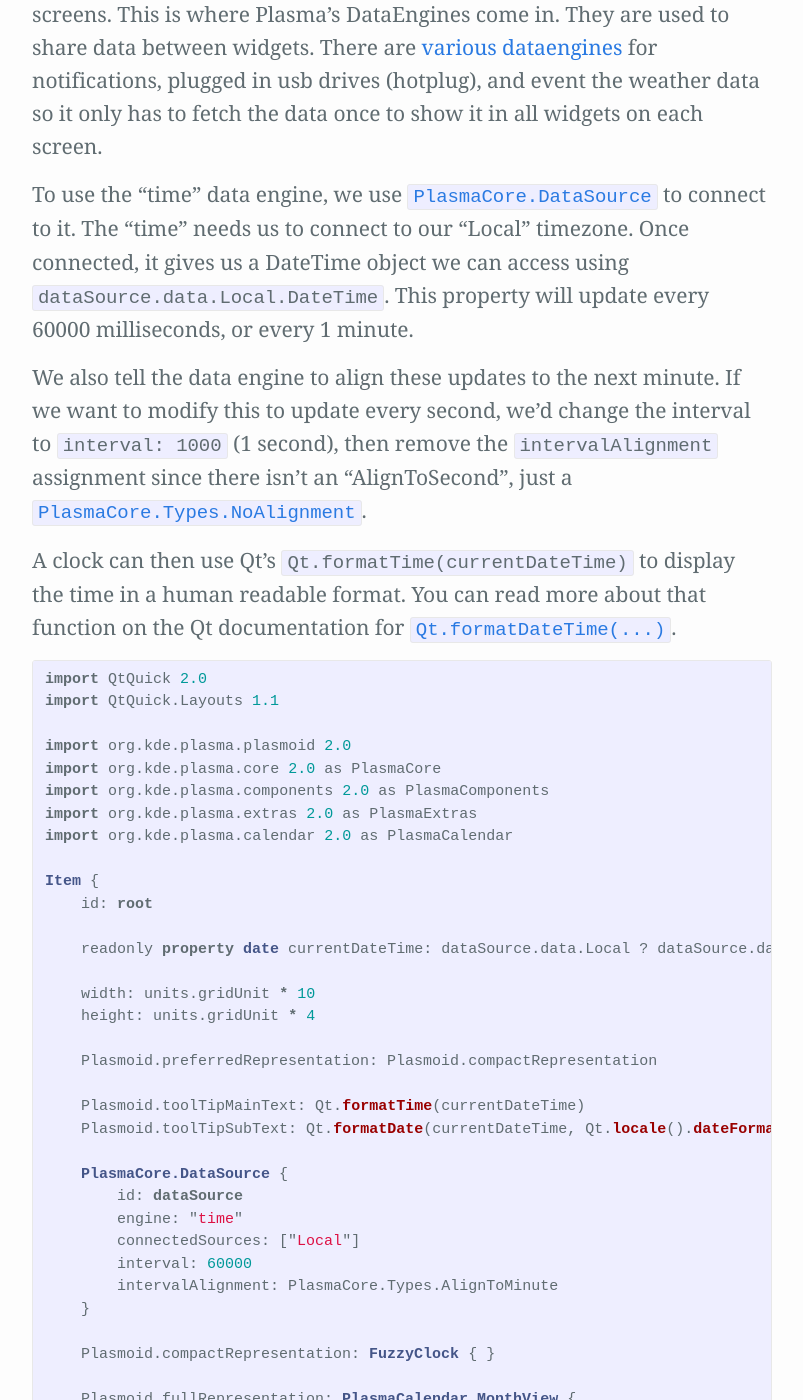
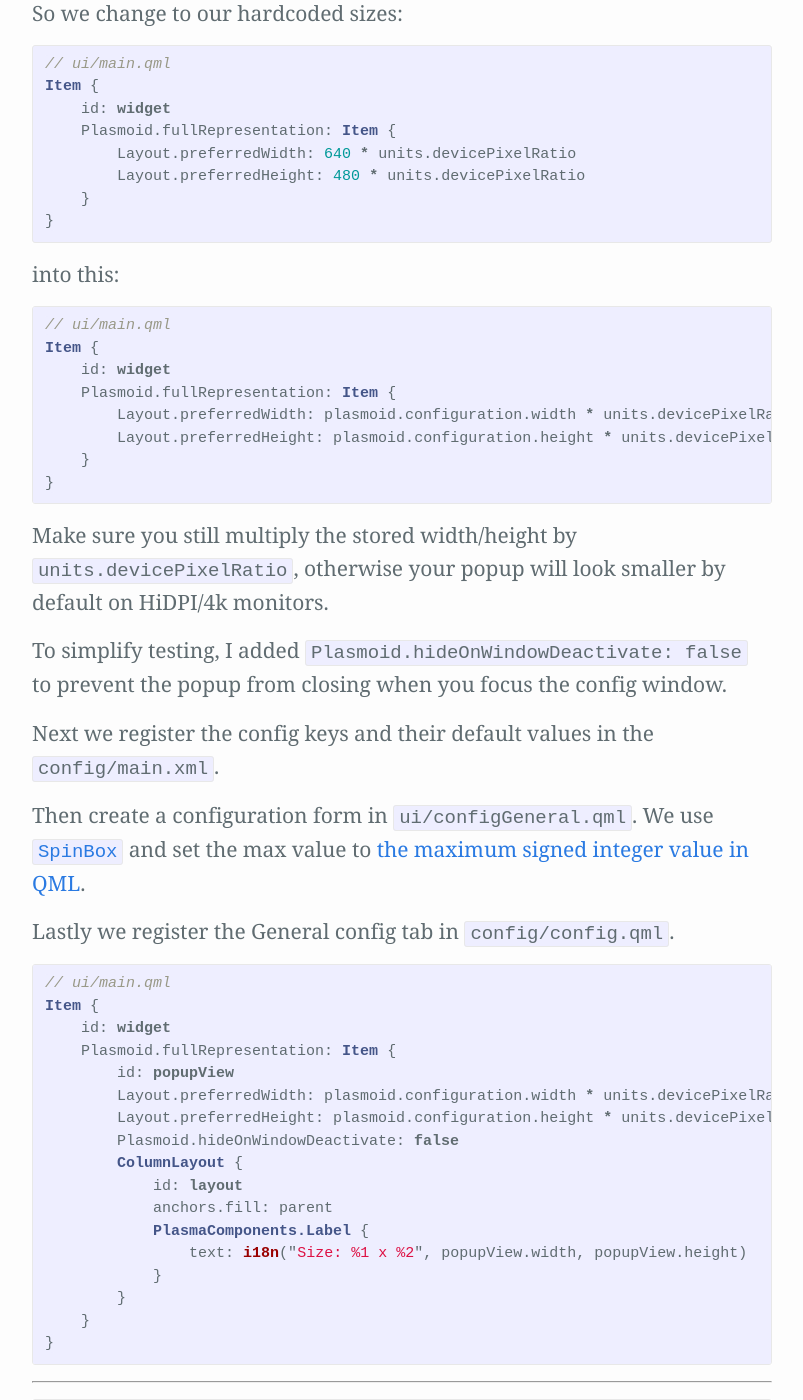
Before and after one commit to Zren/zren.github.io, a Jekyll site: the page built from kde_docs/widget-Examples.md, in a window 1280 px wide and 1400 px high, scrolled down 512 px. Shown: the whole window, without its empty margins (238-1041 px from the left). Built offline with Jekyll 4.4.1, drawn with Linux system fonts in a browser that asks for light colours; our own code applies the rules of GitHub Pages for plain Markdown files; some of the changed text lies outside the part shown.

Commit message:
Add example to for a configuring the size of a panel representation.

```diff
--- a/kde_docs/widget-Examples.md
+++ b/kde_docs/widget-Examples.md
@@ -3,6 +3,146 @@
     label="Examples"
     editUrl="https://github.com/Zren/zren.github.io/blob/master/kde_docs/widget-Examples.md"
 %}
+
+{% capture label %}Configurable panel widget width/height{% endcapture %}
+{% capture sectionLeft %}
+While the user can resize the popup window temporarily with `Alt+RightClick+Drag`, it will reset on when the user relogs. To allow the user to permanently configure the popup size in a panel widget, or the size of the compact view in the panel, we'll need a store the width/height in the config.
+
+So we change to our hardcoded sizes:
+
+{% highlight qml %}
+// ui/main.qml
+Item {
+    id: widget
+    Plasmoid.fullRepresentation: Item {
+        Layout.preferredWidth: 640 * units.devicePixelRatio
+        Layout.preferredHeight: 480 * units.devicePixelRatio
+    }
+}
+{% endhighlight %}
+
+into this:
+
+{% highlight qml %}
+// ui/main.qml
+Item {
+    id: widget
+    Plasmoid.fullRepresentation: Item {
+        Layout.preferredWidth: plasmoid.configuration.width * units.devicePixelRatio
+        Layout.preferredHeight: plasmoid.configuration.height * units.devicePixelRatio
+    }
+}
+{% endhighlight %}
+
+Make sure you still multiply the stored width/height by `units.devicePixelRatio`, otherwise your popup will look smaller by default on HiDPI/4k monitors.
+
+To simplify testing, I added `Plasmoid.hideOnWindowDeactivate: false` to prevent the popup from closing when you focus the config window.
+
+Next we register the config keys and their default values in the `config/main.xml`.
+
+Then create a configuration form in `ui/configGeneral.qml`. We use [`SpinBox`](https://doc.qt.io/qt-5/qml-qtquick-controls2-spinbox.html) and set the max value to [the maximum signed integer value in QML](https://stackoverflow.com/questions/41378583/qml-highest-number-float-integer-possible).
+
+Lastly we register the General config tab in `config/config.qml`.
+
+{% endcapture %}{% capture sectionRight %}
+
+{% highlight qml %}
+// ui/main.qml
+Item {
+    id: widget
+    Plasmoid.fullRepresentation: Item {
+        id: popupView
+        Layout.preferredWidth: plasmoid.configuration.width * units.devicePixelRatio
+        Layout.preferredHeight: plasmoid.configuration.height * units.devicePixelRatio
+        Plasmoid.hideOnWindowDeactivate: false
+        ColumnLayout {
+            id: layout
+            anchors.fill: parent
+            PlasmaComponents.Label {
+                text: i18n("Size: %1 x %2", popupView.width, popupView.height)
+            }
+        }
+    }
+}
+{% endhighlight %}
+
+-----
+
+{% highlight xml %}
+<!-- config/main.xml -->
+<?xml version="1.0" encoding="UTF-8"?>
+<kcfg xmlns="http://www.kde.org/standards/kcfg/1.0" xmlns:xsi="http://www.w3.org/2001/XMLSchema-instance" xsi:schemaLocation="http://www.kde.org/standards/kcfg/1.0 http://www.kde.org/standards/kcfg/1.0/kcfg.xsd">
+    <kcfgfile name=""/>
+
+    <group name="General">
+        <entry name="width" type="int">
+            <default>640</default>
+        </entry>
+        <entry name="height" type="int">
+            <default>480</default>
+        </entry>
+    </group>
+</kcfg>
+{% endhighlight %}
+
+-----
+
+{% highlight qml %}
+// ui/configGeneral.qml
+import QtQuick 2.0
+import QtQuick.Controls 2.5
+import QtQuick.Layouts 1.12
+import org.kde.kirigami 2.4 as Kirigami
+
+Item {
+    id: page
+    width: childrenRect.width
+    height: childrenRect.height
+
+    property alias cfg_width: widthSpinBox.value
+    property alias cfg_height: heightSpinBox.value
+
+    Kirigami.FormLayout {
+        anchors.left: parent.left
+        anchors.right: parent.right
+
+        RowLayout {
+            Kirigami.FormData.label: i18n("Size:")
+            SpinBox {
+                id: widthSpinBox
+                from: 0
+                to: 2147483647 // 2^31-1
+            }
+            Label {
+                text: " x "
+            }
+            SpinBox {
+                id: heightSpinBox
+                from: 0
+                to: 2147483647 // 2^31-1
+            }
+        }
+    }
+}
+{% endhighlight %}
+
+-----
+
+{% highlight qml %}
+// config/config.qml
+import QtQuick 2.0
+import org.kde.plasma.configuration 2.0
+
+ConfigModel {
+    ConfigCategory {
+        name: i18n("General")
+        icon: "configure"
+        source: "configGeneral.qml"
+    }
+}
+{% endhighlight %}
+{% endcapture %}{% include docSection.html label=label sectionLeft=sectionLeft sectionRight=sectionRight %}
+
 
 {% capture label %}Time DataSource{% endcapture %}
 {% capture sectionLeft %}
```
